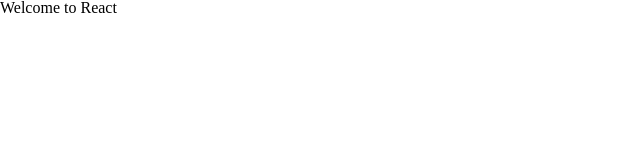
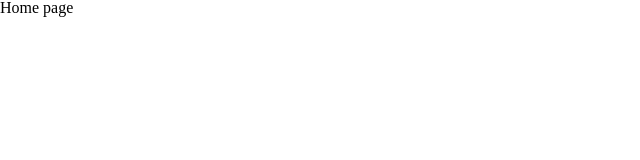
Before and after one commit to johnnynode/react-redux-router-demo, a React (Create React App) app: page / in a window 1280 px wide. Shown: the top 160 px of the page, without its empty margins (0-640 px from the left). Built offline with nearby package versions, Linux system fonts and the light colour scheme.

Commit message:
add Home Page and Router config

```diff
--- a/src/Components/App.js
+++ b/src/Components/App.js
@@ -1,13 +1,22 @@
+/*!
+ * 此模块汇集所有子模块
+*/
+
 import React, { Component } from 'react';
+import { Redirect } from 'react-router'
+import { Route, Switch } from 'react-router-dom';
 import './App.css';
 
+import HomePage from '../Pages/Home';
+
+// 各部分模块在此汇总并配置路由
 class App extends Component {
   render() {
     return (
       <div className="App">
-        <header className="App-header">
-          <h1 className="App-title">Welcome to React</h1>
-        </header>
+        <Switch>
+          <Route exact path="/" component={HomePage}/>
+        </Switch>
       </div>
     );
   }
--- /dev/null
+++ b/src/Pages/Home/index.js
@@ -0,0 +1,19 @@
+/*!
+ * Home UI
+*/
+import React, { Component } from 'react';
+
+class Home extends Component {
+	render() {
+		return (
+			<div>
+				<h3>Home page</h3>
+			</div>
+		);
+	}
+	componentDidMount() {
+	  	console.log("Home渲染完毕！");
+	}
+}
+
+export default Home
--- a/src/index.js
+++ b/src/index.js
@@ -2,6 +2,14 @@ import React from 'react';
 import ReactDOM from 'react-dom';
 import App from './Components/App';
 import registerServiceWorker from './Services/registerServiceWorker';
+import {BrowserRouter as Router} from 'react-router-dom'; // 路由模块
 
-ReactDOM.render(<App />, document.getElementById('root'));
+ReactDOM.render(
+  <Router>
+    <App />
+  </Router>,
+  document.getElementById('root')
+);
+
+
 registerServiceWorker();
```
